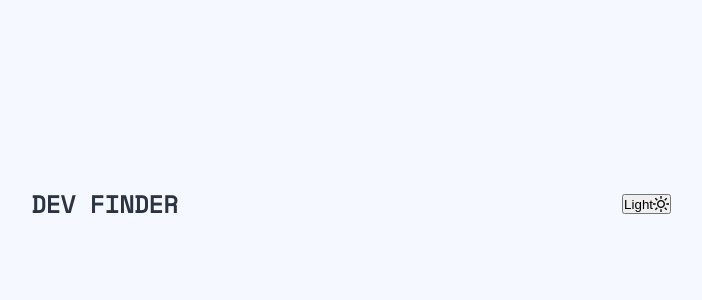
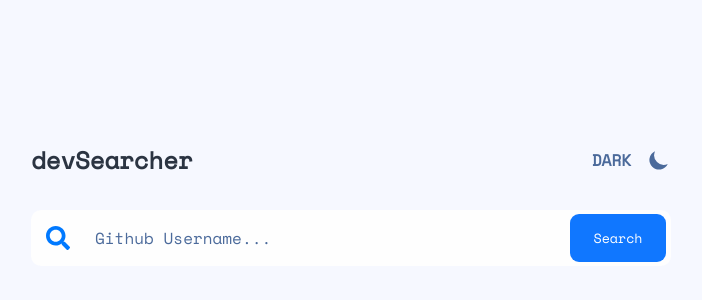
Before and after one commit to Iretoms/React-github-users-finder, a React (Create React App) app: page / in a window 1280 px wide. Shown: the part 196-496 px from the top of the page, without its empty margins (289-991 px from the left). Built offline with nearby package versions, Linux system fonts and the light colour scheme; no server answers.

Commit message:
search section

```diff
--- a/public/index.html
+++ b/public/index.html
@@ -27,7 +27,7 @@
     <link rel="preconnect" href="https://fonts.googleapis.com">
     <link rel="preconnect" href="https://fonts.gstatic.com" crossorigin>
     <link href="https://fonts.googleapis.com/css2?family=Space+Mono&display=swap" rel="stylesheet">
-    <title>React App</title>
+    <title>devSearcher</title>
   </head>
   <body>
     <noscript>You need to enable JavaScript to run this app.</noscript>
--- a/src/components/Header.js
+++ b/src/components/Header.js
@@ -12,13 +12,17 @@ const Header = () => {
     theme.theme === "light" ? theme.setTheme("dark") : theme.setTheme("light");
   };
 
-  const themeName = theme.theme === "light" ? "Light" : "Dark";
+  const themeName = theme.theme === "light" ? "DARK" : "LIGHT";
   const icon =
-    theme.theme === "light" ? <CgSun size="1rem" /> : <HiMoon size="1rem" />;
+    theme.theme === "light" ? (
+      <HiMoon size="1.5rem" />
+    ) : (
+      <CgSun size="1.5rem" />
+    );
 
   return (
     <StyledHeader>
-      <h1>DEV FINDER</h1>
+      <h1>devSearcher</h1>
       <button onClick={changeTheme}>
         <span>{themeName}</span> {icon}
       </button>
@@ -31,10 +35,24 @@ const StyledHeader = styled(motion.header)`
   display: flex;
   justify-content: space-between;
   align-items: center;
-  color:${props => props.theme.text1};
+  color: ${(props) => props.theme.text1};
   button {
     display: flex;
     align-items: center;
+    background-color: transparent;
+    border: none;
+    font-size: 1rem;
+    font-weight: bold;
+    font-family: inherit;
+    color: ${(props) => props.theme.text2};
+    cursor: pointer;
+    transition: all 0.3s ease;
+    &:hover {
+      color: #2b3442;
+    }
+    span {
+      margin-right: 1rem;
+    }
   }
 `;
 
--- a/src/components/Search.js
+++ b/src/components/Search.js
@@ -1,16 +1,67 @@
-import React, { useEffect } from "react";
-import { useDispatch, useSelector } from "react-redux";
-import { fetchUser } from "../features/user/userSlice";
+import React, { useContext } from "react";
+import { ThemeContext } from "../App";
+import { FaSearch } from "react-icons/fa";
+import styled from "styled-components";
 
 const Search = () => {
-  const dispatch = useDispatch();
-  useEffect(() => {
-    dispatch(fetchUser("Iretoms"));
-  }, [dispatch]);
 
-  const { user } = useSelector((state) => state.user);
+  const submitHandler = (e) => {
+    e.preventDefault();
+  };
 
-  return <div>{user.name}</div>;
+  return (
+    <Form onSubmit={submitHandler}>
+      <FaSearch color="#0079ff" size="1.5rem" />
+      <Input type="text" placeholder="Github Username..." />
+      <Button type="submit">Search</Button>
+    </Form>
+  );
 };
 
+const Form = styled.form`
+  width: 100%;
+  display: flex;
+  align-items: center;
+  position: relative;
+  svg {
+    position: absolute;
+    left: 15px;
+  }
+`;
+
+const Input = styled.input`
+  background-color: ${(props) => props.theme.bgColor1};
+  font-family: inherit;
+  font-size: 1rem;
+  width: 100%;
+  height: 3.5rem;
+  padding: 0 3rem 0 4rem;
+  border: none;
+  border-radius: 10px;
+  color: ${(props) => props.theme.text2};
+  &:focus {
+    outline: none;
+  }
+  &::placeholder {
+    color: ${(props) => props.theme.text2};
+  }
+`;
+
+const Button = styled.button`
+  position: absolute;
+  right: 5px;
+  font-family: inherit;
+  height: 3rem;
+  width: 6rem;
+  border: none;
+  background-color: #1077ff;
+  color: #fff;
+  padding: 0 1rem;
+  border-radius: 9px;
+  cursor: pointer;
+  &:active {
+    transform: scale(0.98);
+  }
+`;
+
 export default Search;
--- a/src/components/userInfo.js
+++ b/src/components/userInfo.js
@@ -1,11 +1,16 @@
-import React from 'react';
+import React, { useEffect } from "react";
+import { useDispatch, useSelector } from "react-redux";
+import { fetchUser } from "../features/user/userSlice";
 
 const UserInfo = () => {
-    return (
-        <div>
+  const dispatch = useDispatch();
+  useEffect(() => {
+    dispatch(fetchUser("Iretoms"));
+  }, [dispatch]);
 
-        </div>
-    );
+  const { user } = useSelector((state) => state.user);
+
+  return <div>{user.name}</div>;
 };
 
 export default UserInfo;
--- a/src/page/GitHub.js
+++ b/src/page/GitHub.js
@@ -1,23 +1,21 @@
-import React from 'react';
-import Header from '../components/Header';
-import Search from '../components/Search';
-import UserInfo from '../components/UserInfo';
+import React from "react";
+import Header from "../components/Header";
+import Search from "../components/Search";
+import UserInfo from "../components/UserInfo";
 
-import styled from 'styled-components';
-import { motion } from 'framer-motion';
-
+import styled from "styled-components";
+import { motion } from "framer-motion";
 
 const GitHub = () => {
-
-    return (
-        <Section>
-          <Header />
-          <div>
-            <Search/>
-            <UserInfo/>
-          </div>
-        </Section>
-    );
+  return (
+    <Section>
+      <Header />
+      <Container>
+        <Search />
+        <UserInfo />
+      </Container>
+    </Section>
+  );
 };
 
 const Section = styled(motion.section)`
@@ -27,7 +25,12 @@ const Section = styled(motion.section)`
   justify-content: center;
   height: 100vh;
   width: 100%;
-  background-color: ${props => props.theme.body};
+  background-color: ${(props) => props.theme.body};
   transition: all 0.5s ease;
-`
+`;
+
+const Container = styled(motion.div)`
+  width: 40rem;
+  margin-top: 2rem;
+`;
 export default GitHub;
```
